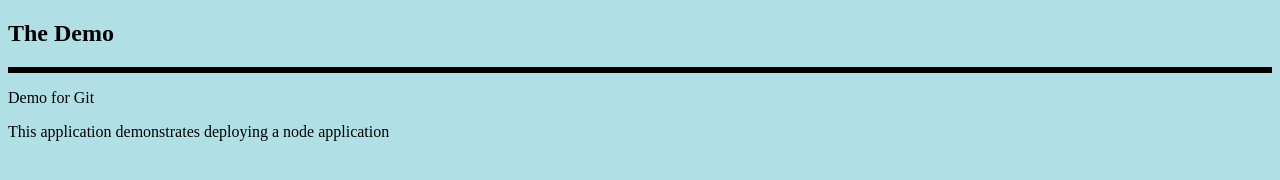
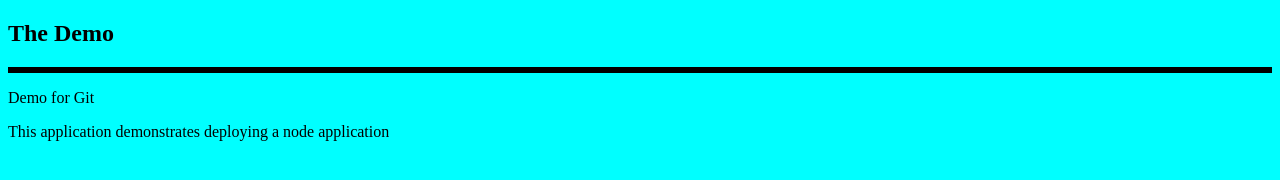
Before and after one commit to m-akramb/node_ab, a website: page index.html in a window 1280 px wide. Drawn offline with Linux system fonts and the light colour scheme.

Commit message:
new color

```diff
--- a/index.html
+++ b/index.html
@@ -4,7 +4,7 @@
 <style>
 p.solid{border-style:solid;}
 </style>
-<body style = "background-color:powderblue;">
+<body style = "background-color:cyan;">
 <h2> The Demo</h2>
 <p class = "solid">
 <p> <a>Demo for Git</a></p>
```
